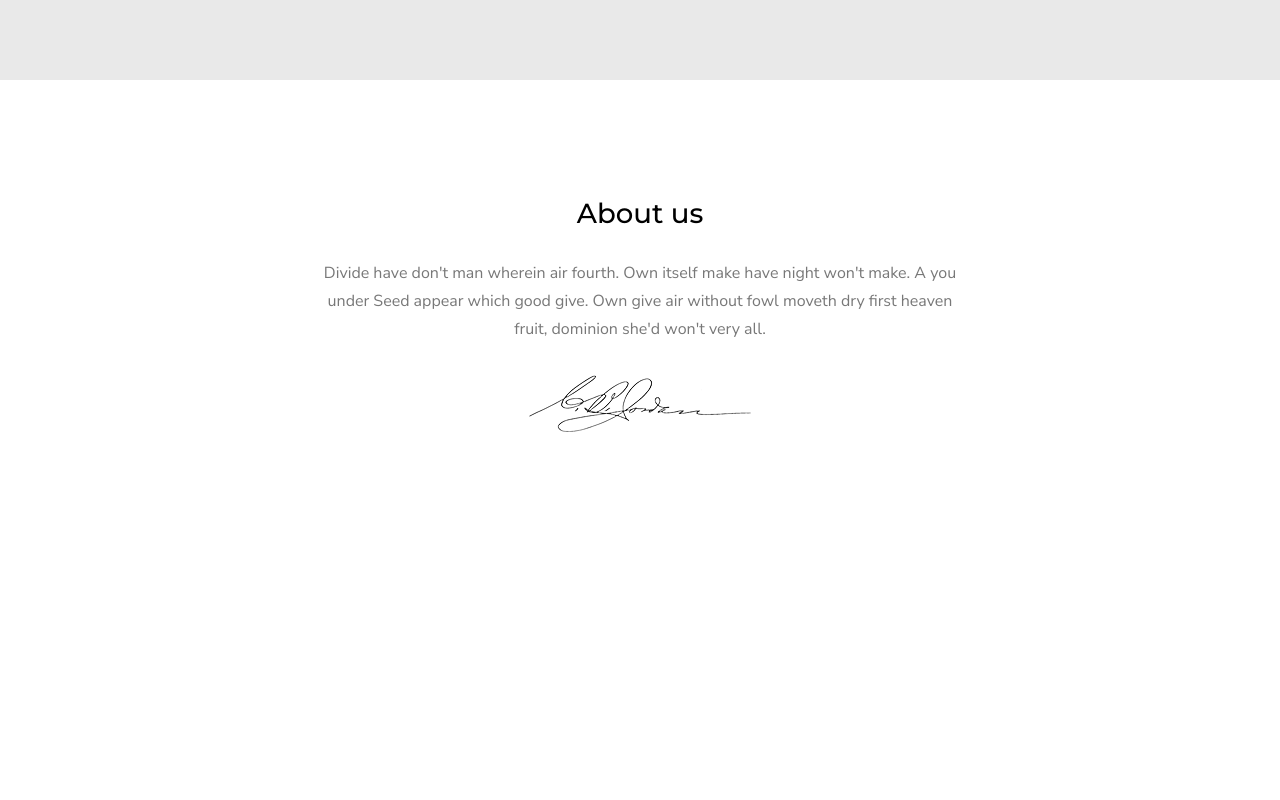
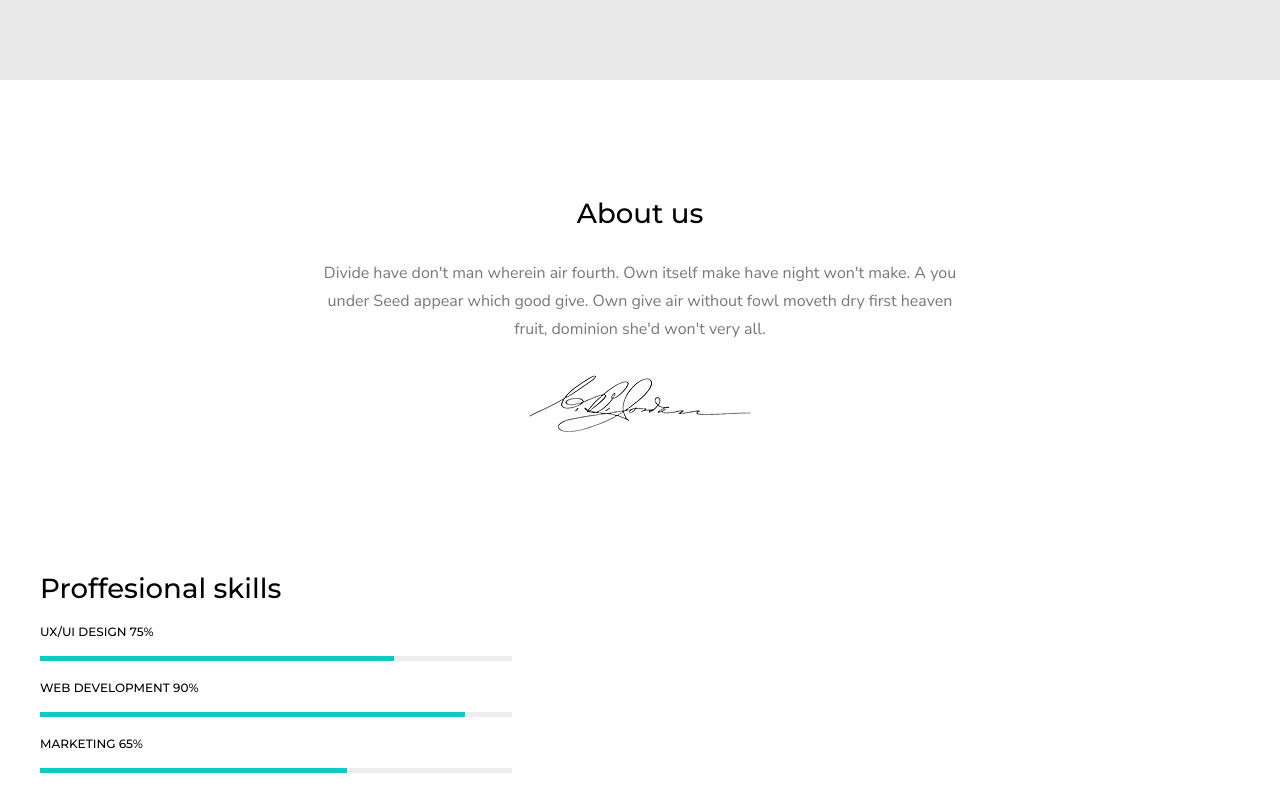
Before and after one commit to PanCamel/ProjektZaliczenieWeb, a plain HTML site: page src/index.html in a window 1280 px wide. Shown: the part 750-1550 px from the top of the page. Before the commit the page ends 1310 px from the top, so only its background shows below. Drawn offline with Linux system fonts and the light colour scheme; files whose address does not match are found by name.

Commit message:
Progress bars section

```diff
--- a/src/index.html
+++ b/src/index.html
@@ -8,7 +8,10 @@
       href="https://fonts.googleapis.com/css2?family=Montserrat:ital,wght@0,100..900;1,100..900&display=swap"
       rel="stylesheet"
     />
-    <link href="https://fonts.googleapis.com/css2?family=Nunito+Sans:ital,opsz,wght@0,6..12,200..1000;1,6..12,200..1000&display=swap" rel="stylesheet">
+    <link
+      href="https://fonts.googleapis.com/css2?family=Nunito+Sans:ital,opsz,wght@0,6..12,200..1000;1,6..12,200..1000&display=swap"
+      rel="stylesheet"
+    />
     <meta name="viewport" content="width=device-width, initial-scale=1.0" />
     <title>Projekt zaliczeniowy</title>
     <link rel="stylesheet" href="style.css" />
@@ -54,6 +57,23 @@
           <img src="/Users/wojciechbalucki/Desktop/studia/Projekt Zaliczenie/assets/signature.png" alt="signature" />
         </div>
       </section>
+      <section class="skills">
+        <div class="skills-content">
+          <h2>Proffesional skills</h2>
+          <label class="progress-label">UX/UI design 75%</label>
+          <div class="progress-containter">
+            <div class="uxui progress"></div>
+          </div>
+          <label class="progress-label">Web development 90%</label>
+          <div class="progress-containter">
+            <div class="webdev progress"></div>
+          </div>
+          <label class="progress-label">Marketing 65%</label>
+          <div class="progress-containter">
+            <div class="marketing progress"></div>
+          </div>
+        </div>
+      </section>
     </main>
   </body>
 </html>
--- a/src/style.css
+++ b/src/style.css
@@ -82,9 +82,6 @@ nav ul li a {
   font-weight: 600;
   letter-spacing: 1px;
 }
-h2 {
-  font-weight: 500;
-}
 .about {
   display: flex;
   width: 100%;
@@ -99,8 +96,13 @@ h2 {
   width: 50%;
 }
 
-.about-text > h2 {
+h2 {
   font-size: 1.725em;
+  font-weight: 500;
+}
+
+.skills-content > h2 {
+  margin-bottom: 1rem;
 }
 
 .about-text > p {
@@ -109,3 +111,48 @@ h2 {
   color: #787878;
   padding: 2rem 0;
 }
+
+.skills {
+  width: 100%;
+  height: 30vh;
+  display: flex;
+  justify-content: flex-start; /* Align items to the left horizontally */
+  align-items: center;
+  flex-direction: row;
+}
+
+.progress-label {
+  font-family: "Montserrat";
+  font-size: 12px;
+  font-weight: 500;
+  text-transform: uppercase;
+}
+
+.skills-content {
+  padding-left: 2.5em;
+  width: 40%;
+}
+
+.uxui {
+  width: 75%;
+}
+
+.progress-containter {
+  margin-top: 1rem;
+  margin-bottom: 1rem;
+  background-color: rgb(237, 237, 237);
+  width: 100%;
+}
+
+.progress {
+  background-color: rgb(15, 201, 195);
+  height: 5px;
+}
+
+.webdev {
+  width: 90%;
+}
+
+.marketing {
+  width: 65%;
+}
```
